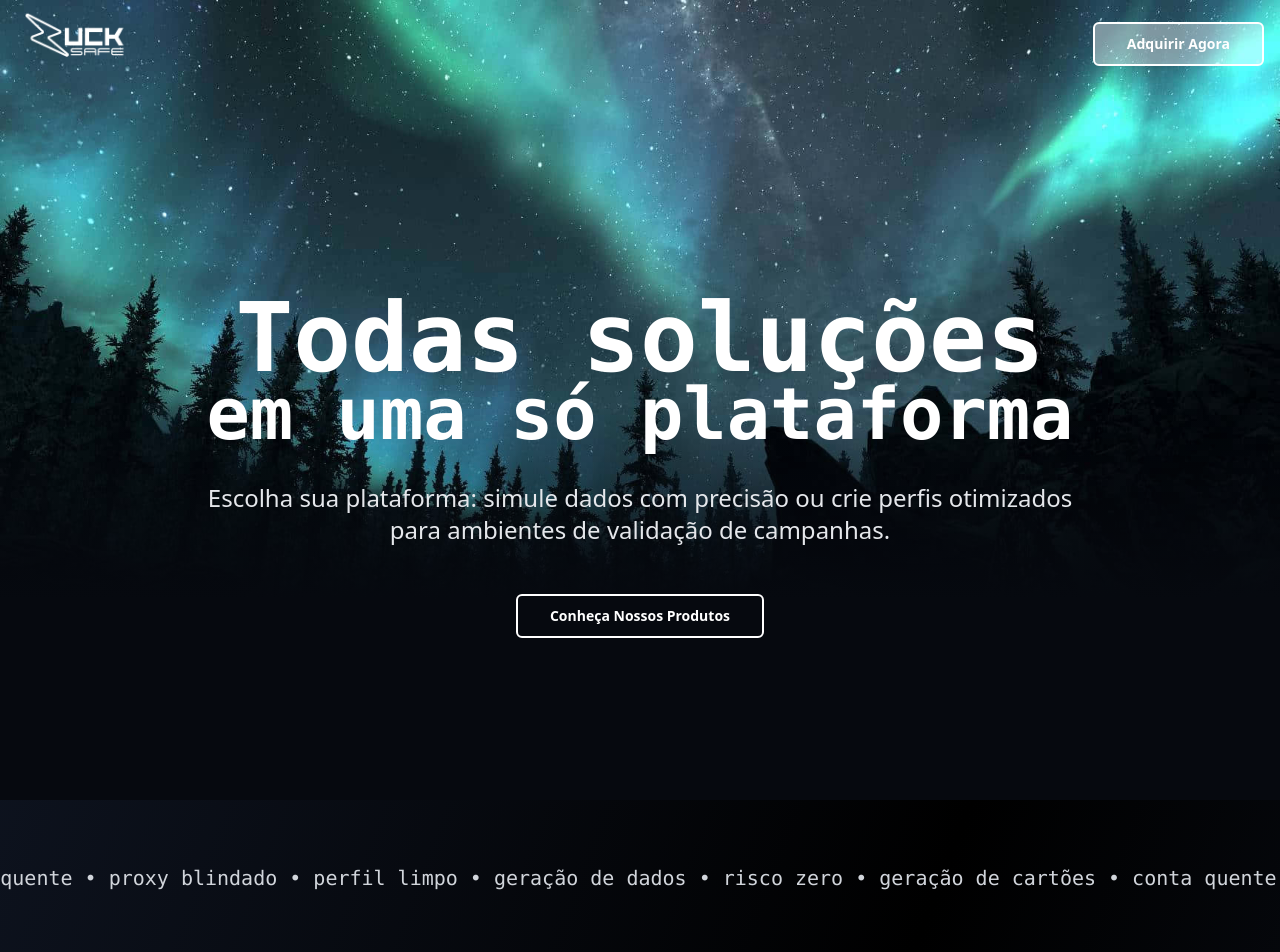
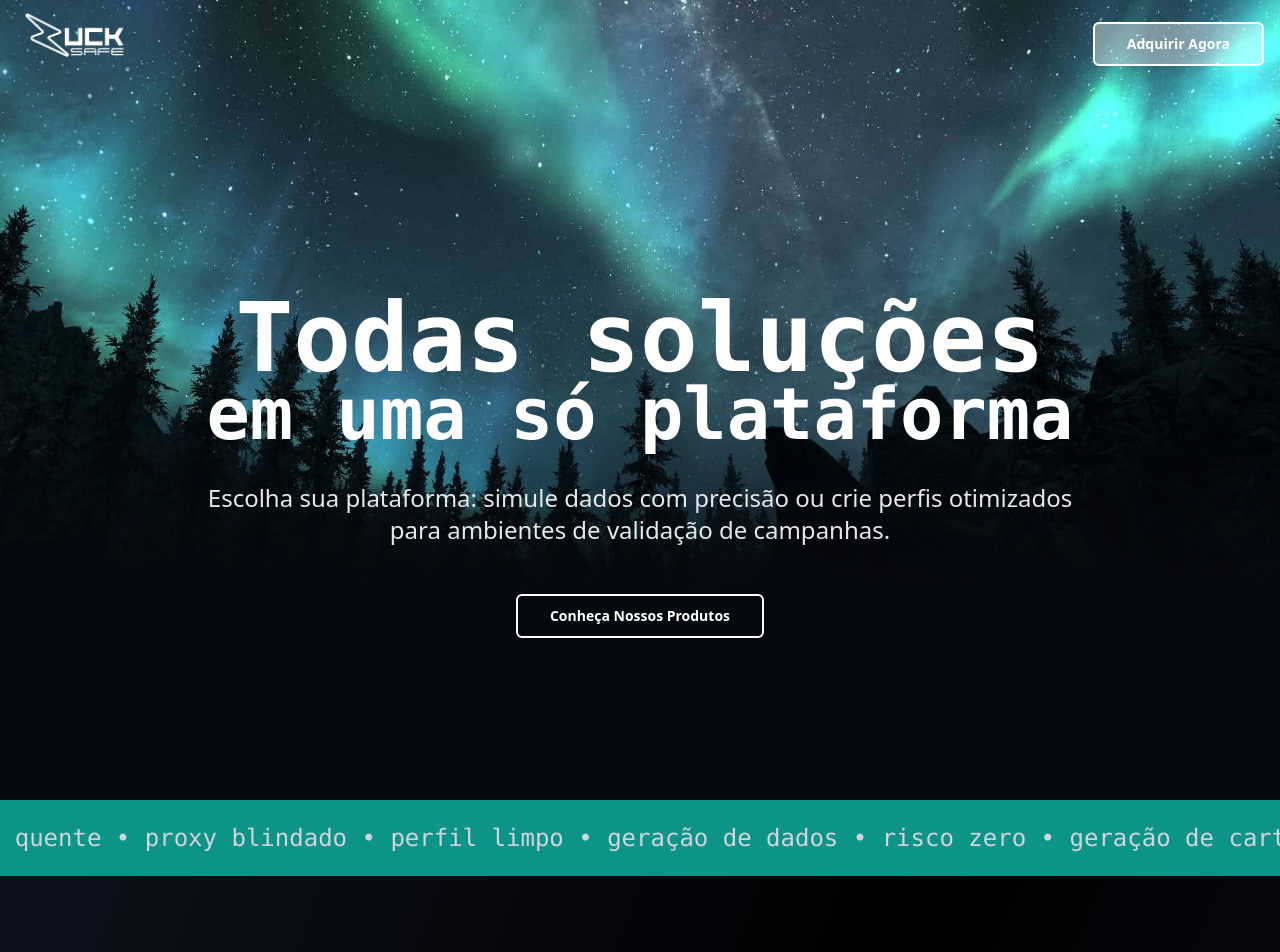
Before and after one commit to RaphaelCerri/zucksafe-identity-forge-34, a React (Vite) app: page / in a window 1280 px wide. Shown: the top 952 px of the page. Built offline with nearby package versions, Linux system fonts and the light colour scheme.

Commit message:
Visual edit in Lovable
Edited UI in Lovable

```diff
--- a/src/pages/Landing.tsx
+++ b/src/pages/Landing.tsx
@@ -95,11 +95,11 @@ const Landing = () => {
       </section>
 
       {/* Word Carousel Section */}
-      <section className="py-16 px-4 overflow-hidden">
+      <section className="px-4 overflow-hidden bg-teal-600 py-[22px]">
         <div className="container mx-auto">
           <div className="relative">
             <div className="animate-scroll whitespace-nowrap">
-              <span className="inline-block font-mono text-xl text-gray-300">
+              <span className="inline-block font-mono text-gray-300 text-2xl">
                 conta quente • proxy blindado • perfil limpo • geração de dados • risco zero • geração de cartões •
                 conta quente • proxy blindado • perfil limpo • geração de dados • risco zero • geração de cartões •
                 conta quente • proxy blindado • perfil limpo • geração de dados • risco zero • geração de cartões
```
